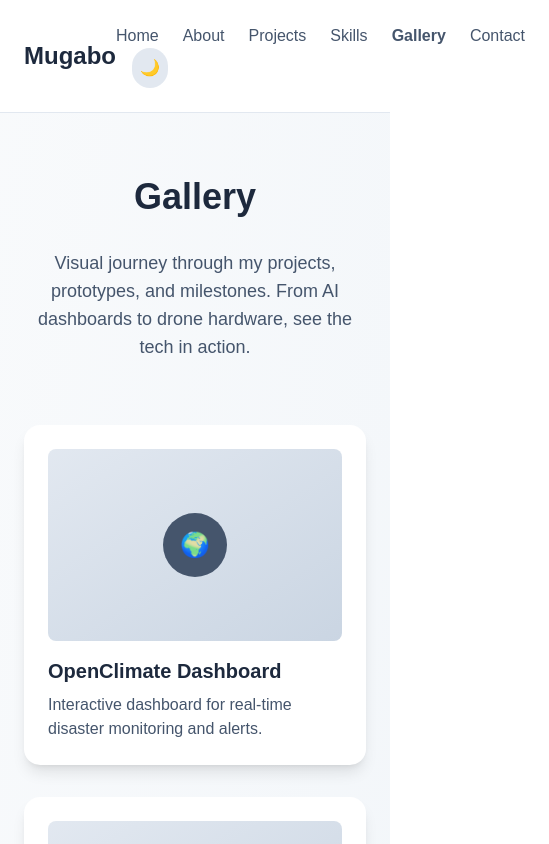
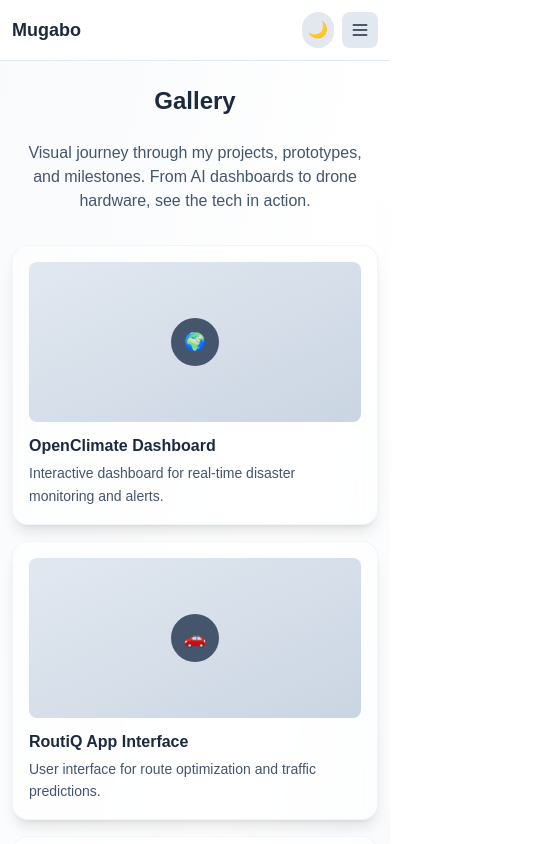
Before and after one commit to merma1509/Portfolio-Website, a Next.js app in the folder frontend/: page /gallery in a window 390 px wide. Shown: the top 844 px of the page, 549 px wide, since content can reach past the window. Built offline with nearby package versions, Linux system fonts and the light colour scheme.

Commit message:
Add hamburger menu to Gallery page and enhance Home page picture design with premium styling

```diff
--- a/frontend/app/gallery/page.tsx
+++ b/frontend/app/gallery/page.tsx
@@ -4,6 +4,7 @@ import { useState, useEffect } from 'react';
 
 export default function Gallery() {
   const [theme, setTheme] = useState('light');
+  const [isMobileMenuOpen, setIsMobileMenuOpen] = useState(false);
 
   useEffect(() => {
     const savedTheme = localStorage.getItem('theme') || 'light';
@@ -24,6 +25,10 @@ export default function Gallery() {
     } else {
       document.documentElement.classList.remove('dark');
     }
+  };
+
+  const toggleMobileMenu = () => {
+    setIsMobileMenuOpen(!isMobileMenuOpen);
   };
 
   const galleryItems = [
@@ -71,52 +76,97 @@ export default function Gallery() {
 
   return (
     <>
-      <header className="sticky top-0 z-50 bg-white/90 dark:bg-slate-900/90 backdrop-blur-md border-b border-slate-200 dark:border-slate-700 p-6">
+      {/* Header/Navigation - Mobile First */}
+      <header className="sticky top-0 z-50 bg-white/98 dark:bg-slate-900/98 backdrop-blur-lg border-b border-slate-200 dark:border-slate-700 p-3 sm:p-4">
         <nav className="max-w-6xl mx-auto flex justify-between items-center">
-          <h1 className="text-2xl font-bold text-slate-800 dark:text-white">Mugabo</h1>
-          <div className="space-x-6">
-            <a href="/" className="text-slate-600 hover:text-slate-800 dark:text-slate-300 dark:hover:text-white">Home</a>
-            <a href="/about" className="text-slate-600 hover:text-slate-800 dark:text-slate-300 dark:hover:text-white">About</a>
-            <a href="/projects" className="text-slate-600 hover:text-slate-800 dark:text-slate-300 dark:hover:text-white">Projects</a>
-            <a href="/skills" className="text-slate-600 hover:text-slate-800 dark:text-slate-300 dark:hover:text-white">Skills</a>
-            <a href="/gallery" className="text-slate-600 hover:text-slate-800 dark:text-slate-300 dark:hover:text-white font-semibold">Gallery</a>
-            <a href="/contact" className="text-slate-600 hover:text-slate-800 dark:text-slate-300 dark:hover:text-white">Contact</a>
-            <button onClick={toggleTheme} className="ml-4 p-2 bg-slate-200 dark:bg-slate-700 rounded-full">
+          <h1 className="text-lg sm:text-xl md:text-2xl font-bold text-slate-800 dark:text-white">
+            <a href="/" className="hover:opacity-80 transition-opacity">Mugabo</a>
+          </h1>
+
+          {/* Desktop Navigation */}
+          <div className="hidden lg:flex space-x-3 xl:space-x-6">
+            <a href="/" className="text-slate-600 hover:text-slate-800 dark:text-slate-300 dark:hover:text-white transition-colors px-2 py-2 text-sm xl:text-base">Home</a>
+            <a href="/about" className="text-slate-600 hover:text-slate-800 dark:text-slate-300 dark:hover:text-white transition-colors px-2 py-2 text-sm xl:text-base">About</a>
+            <a href="/projects" className="text-slate-600 hover:text-slate-800 dark:text-slate-300 dark:hover:text-white transition-colors px-2 py-2 text-sm xl:text-base">Projects</a>
+            <a href="/skills" className="text-slate-600 hover:text-slate-800 dark:text-slate-300 dark:hover:text-white transition-colors px-2 py-2 text-sm xl:text-base">Skills</a>
+            <a href="/gallery" className="text-slate-600 hover:text-slate-800 dark:text-slate-300 dark:hover:text-white font-semibold transition-colors px-2 py-2 text-sm xl:text-base">Gallery</a>
+            <a href="/contact" className="text-slate-600 hover:text-slate-800 dark:text-slate-300 dark:hover:text-white transition-colors px-2 py-2 text-sm xl:text-base">Contact</a>
+            <button
+              onClick={toggleTheme}
+              className="ml-3 p-2 bg-slate-200 dark:bg-slate-700 rounded-full hover:bg-slate-300 dark:hover:bg-slate-600 transition-all duration-200 hover:scale-110"
+            >
               {theme === 'light' ? '🌙' : '☀️'}
             </button>
           </div>
+
+          {/* Mobile Menu Controls */}
+          <div className="lg:hidden flex items-center space-x-2">
+            <button
+              onClick={toggleTheme}
+              className="p-1.5 sm:p-2 bg-slate-200 dark:bg-slate-700 rounded-full hover:bg-slate-300 dark:hover:bg-slate-600 transition-all duration-200"
+            >
+              {theme === 'light' ? '🌙' : '☀️'}
+            </button>
+            <button
+              onClick={toggleMobileMenu}
+              className={`p-2 sm:p-3 bg-slate-200 dark:bg-slate-700 rounded-lg hover:bg-slate-300 dark:hover:bg-slate-600 transition-all duration-200 ${isMobileMenuOpen ? 'bg-slate-300 dark:bg-slate-600 scale-105' : ''}`}
+            >
+              <svg className="w-5 h-5 sm:w-6 sm:h-6 text-slate-800 dark:text-slate-200" fill="none" stroke="currentColor" viewBox="0 0 24 24">
+                {isMobileMenuOpen ? (
+                  <path strokeLinecap="round" strokeLinejoin="round" strokeWidth={2} d="M6 18L18 6M6 6l12 12" />
+                ) : (
+                  <path strokeLinecap="round" strokeLinejoin="round" strokeWidth={2} d="M4 6h16M4 12h16M4 18h16" />
+                )}
+              </svg>
+            </button>
+          </div>
         </nav>
+
+        {/* Mobile Navigation Menu */}
+        {isMobileMenuOpen && (
+          <div className="lg:hidden mt-2 sm:mt-3 pb-3 sm:pb-4 border-t border-slate-200 dark:border-slate-700 bg-white/98 dark:bg-slate-900/98 backdrop-blur-lg">
+            <div className="flex flex-col space-y-1 pt-2 sm:pt-3">
+              <a href="/" className="text-slate-600 hover:text-slate-800 dark:text-slate-300 dark:hover:text-white transition-colors py-2 sm:py-3 px-3 sm:px-4 hover:bg-slate-50 dark:hover:bg-slate-800 rounded-lg mx-1 sm:mx-2 text-sm sm:text-base" onClick={() => setIsMobileMenuOpen(false)}>🏠 Home</a>
+              <a href="/about" className="text-slate-600 hover:text-slate-800 dark:text-slate-300 dark:hover:text-white transition-colors py-2 sm:py-3 px-3 sm:px-4 hover:bg-slate-50 dark:hover:bg-slate-800 rounded-lg mx-1 sm:mx-2 text-sm sm:text-base" onClick={() => setIsMobileMenuOpen(false)}>👤 About</a>
+              <a href="/projects" className="text-slate-600 hover:text-slate-800 dark:text-slate-300 dark:hover:text-white transition-colors py-2 sm:py-3 px-3 sm:px-4 hover:bg-slate-50 dark:hover:bg-slate-800 rounded-lg mx-1 sm:mx-2 text-sm sm:text-base" onClick={() => setIsMobileMenuOpen(false)}>📁 Projects</a>
+              <a href="/skills" className="text-slate-600 hover:text-slate-800 dark:text-slate-300 dark:hover:text-white transition-colors py-2 sm:py-3 px-3 sm:px-4 hover:bg-slate-50 dark:hover:bg-slate-800 rounded-lg mx-1 sm:mx-2 text-sm sm:text-base" onClick={() => setIsMobileMenuOpen(false)}>🛠️ Skills</a>
+              <a href="/gallery" className="text-slate-600 hover:text-slate-800 dark:text-slate-300 dark:hover:text-white font-semibold transition-colors py-2 sm:py-3 px-3 sm:px-4 hover:bg-slate-50 dark:hover:bg-slate-800 rounded-lg mx-1 sm:mx-2 text-sm sm:text-base" onClick={() => setIsMobileMenuOpen(false)}>🖼️ Gallery</a>
+              <a href="/contact" className="text-slate-600 hover:text-slate-800 dark:text-slate-300 dark:hover:text-white transition-colors py-2 sm:py-3 px-3 sm:px-4 hover:bg-slate-50 dark:hover:bg-slate-800 rounded-lg mx-1 sm:mx-2 text-sm sm:text-base" onClick={() => setIsMobileMenuOpen(false)}>📞 Contact</a>
+            </div>
+          </div>
+        )}
       </header>
-      <div className="min-h-screen bg-gradient-to-br from-slate-50 to-slate-100 dark:from-slate-900 dark:to-slate-800 py-16">
-        <div className="max-w-6xl mx-auto px-6">
-          <h1 className="text-4xl md:text-5xl font-bold text-slate-800 dark:text-white mb-8 text-center">Gallery</h1>
-          <p className="text-lg text-slate-600 dark:text-slate-300 mb-16 text-center max-w-4xl mx-auto">
+
+      <div className="min-h-screen bg-gradient-to-br from-slate-50 via-white to-slate-100 dark:from-slate-900 dark:via-slate-800 dark:to-slate-900 py-6 sm:py-8 lg:py-16">
+        <div className="max-w-6xl mx-auto px-3 sm:px-4 lg:px-6">
+          <h1 className="text-2xl sm:text-3xl md:text-4xl lg:text-5xl font-bold text-slate-800 dark:text-white mb-6 sm:mb-8 text-center">Gallery</h1>
+          <p className="text-base sm:text-lg text-slate-600 dark:text-slate-300 mb-8 sm:mb-12 lg:mb-16 text-center max-w-4xl mx-auto px-2">
             Visual journey through my projects, prototypes, and milestones. From AI dashboards to drone hardware, see the tech in action.
           </p>
 
-          <div className="grid md:grid-cols-2 lg:grid-cols-3 gap-8">
+          <div className="grid grid-cols-1 sm:grid-cols-2 lg:grid-cols-3 gap-4 sm:gap-6 lg:gap-8">
             {galleryItems.map((item, index) => (
-              <div key={index} className="bg-white dark:bg-slate-800 p-6 rounded-2xl shadow-lg hover:shadow-2xl hover:scale-105 transition-all duration-300 group">
-                <div className="w-full h-48 bg-gradient-to-br from-slate-200 to-slate-300 dark:from-slate-700 dark:to-slate-600 rounded-lg mb-4 flex items-center justify-center relative overflow-hidden">
-                  <div className="w-16 h-16 bg-slate-600 rounded-full flex items-center justify-center">
-                    <span className="text-white text-2xl">{item.icon}</span>
+              <div key={index} className="bg-white/60 dark:bg-slate-800/60 backdrop-blur-sm p-4 sm:p-6 lg:p-8 rounded-2xl shadow-lg hover:shadow-2xl hover:scale-105 transition-all duration-300 border border-slate-200/40 dark:border-slate-700/40 group">
+                <div className="w-full h-40 sm:h-48 lg:h-56 bg-gradient-to-br from-slate-200 to-slate-300 dark:from-slate-700 dark:to-slate-600 rounded-lg mb-3 sm:mb-4 lg:mb-6 flex items-center justify-center relative overflow-hidden">
+                  <div className="w-12 h-12 sm:w-16 sm:h-16 lg:w-20 lg:h-20 bg-slate-600 rounded-full flex items-center justify-center">
+                    <span className="text-white text-lg sm:text-xl lg:text-2xl">{item.icon}</span>
                   </div>
                   {/* Placeholder for actual image when available */}
                   <div className="absolute inset-0 bg-slate-100 dark:bg-slate-800 opacity-0 group-hover:opacity-100 transition-opacity flex items-center justify-center">
-                    <span className="text-slate-500 dark:text-slate-400">Image Coming Soon</span>
+                    <span className="text-slate-500 dark:text-slate-400 text-sm sm:text-base">Image Coming Soon</span>
                   </div>
                 </div>
-                <h3 className="text-xl font-semibold text-slate-800 dark:text-white mb-2">{item.title}</h3>
-                <p className="text-slate-600 dark:text-slate-300">{item.description}</p>
+                <h3 className="text-base sm:text-lg lg:text-xl font-semibold text-slate-800 dark:text-white mb-1 sm:mb-2">{item.title}</h3>
+                <p className="text-slate-600 dark:text-slate-300 text-sm sm:text-base leading-relaxed">{item.description}</p>
               </div>
             ))}
           </div>
 
-          <div className="mt-16 text-center">
-            <p className="text-slate-600 dark:text-slate-300 mb-6">More visuals and updates as projects evolve!</p>
+          <div className="mt-8 sm:mt-12 lg:mt-16 text-center">
+            <p className="text-slate-600 dark:text-slate-300 mb-4 sm:mb-6 text-sm sm:text-base lg:text-lg">More visuals and updates as projects evolve!</p>
             <a
               href="/projects"
-              className="bg-slate-600 text-white px-8 py-3 rounded-lg hover:bg-slate-700 transition text-lg"
+              className="bg-slate-800 dark:bg-slate-200 text-white dark:text-slate-800 px-6 sm:px-8 py-3 sm:py-4 rounded-xl hover:bg-slate-700 dark:hover:bg-slate-300 transition-all duration-300 text-base sm:text-lg font-semibold shadow-lg hover:shadow-xl hover:scale-105 transform min-h-[48px] flex items-center justify-center"
             >
               Explore Projects
             </a>
```
Also changed, not shown: frontend/app/page.tsx (+36 -2 lines), 1 other file (tests, documents, lock files or other folders).
